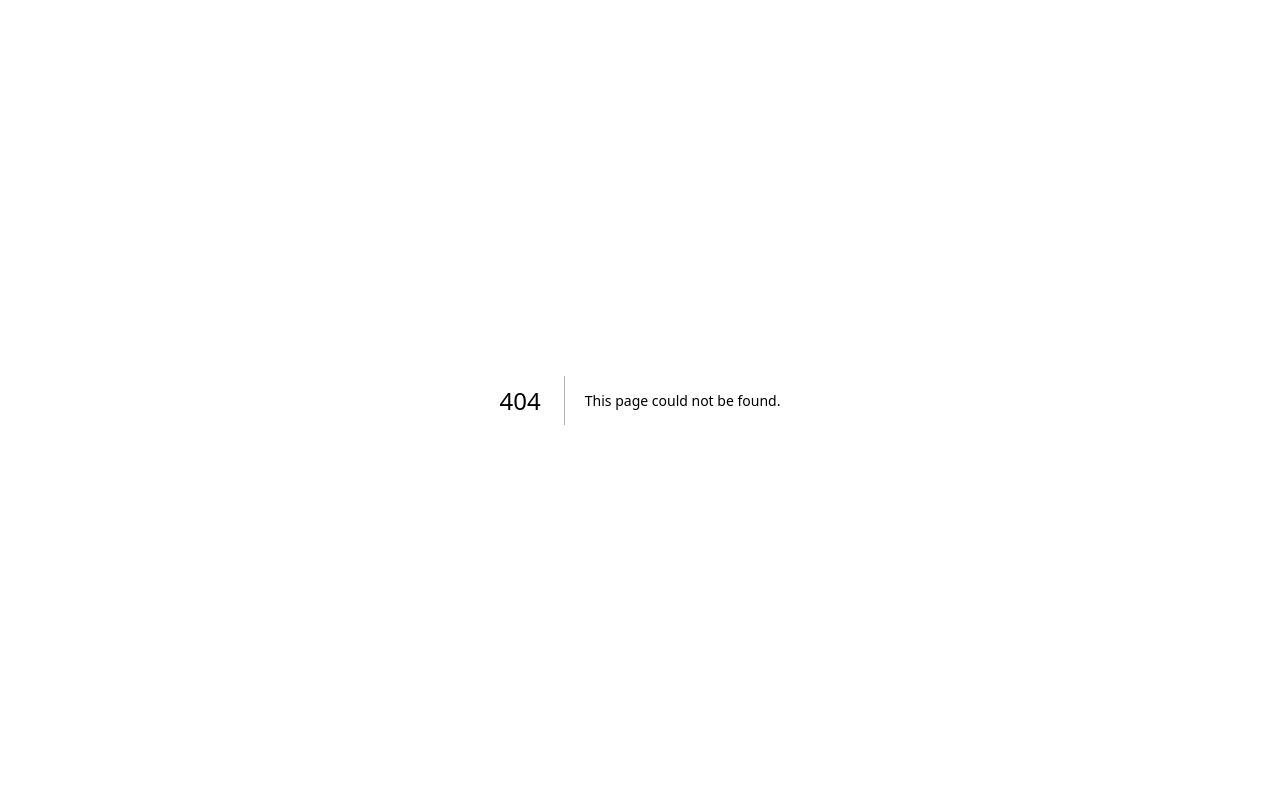
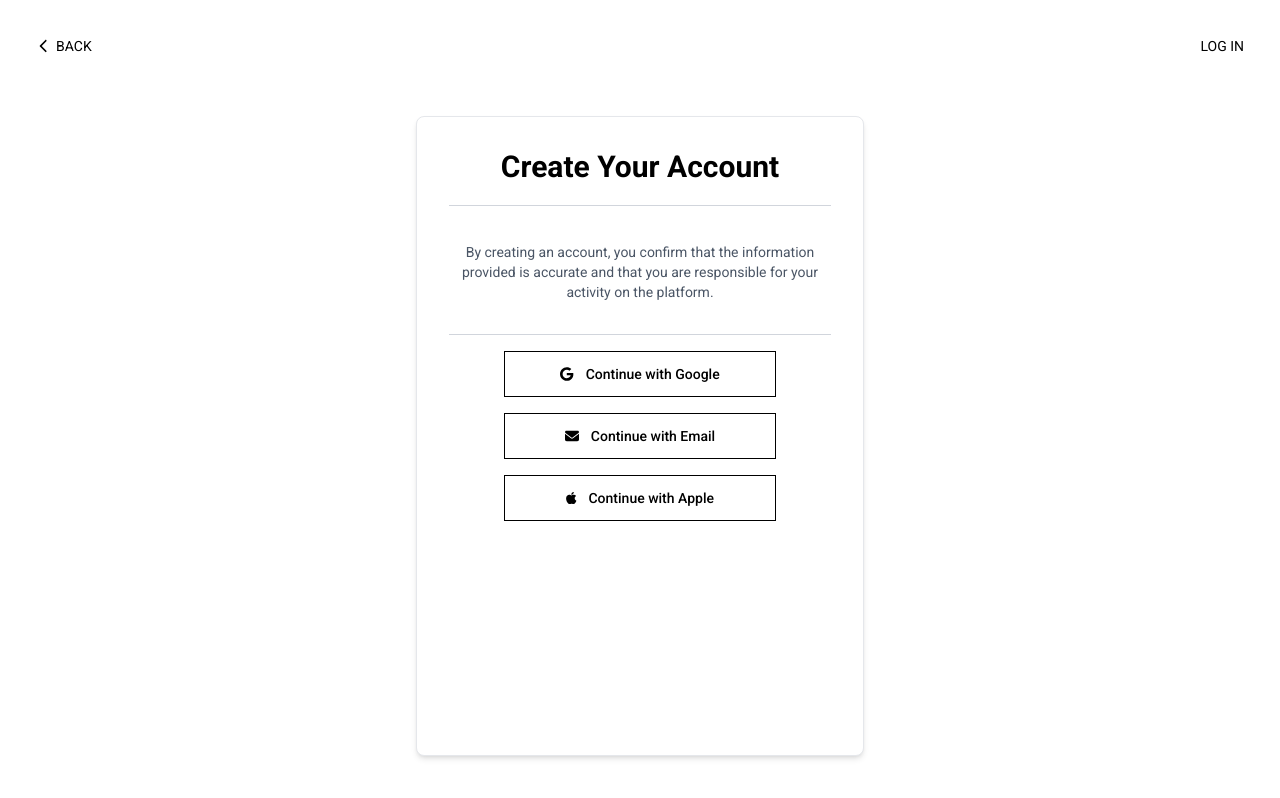
Before and after one commit to Glow-Nest/frontend, a Next.js app: page /signup in a window 1280 px wide. Before the commit this address had no page. Built offline with nearby package versions, Linux system fonts and the light colour scheme.

Commit message:
view for sign up done

```diff
--- a/app/globals.css
+++ b/app/globals.css
@@ -1,25 +1,12 @@
+@import url('https://fonts.googleapis.com/css2?family=Roboto:ital,wght@0,100;0,300;0,400;0,500;0,700;0,900;1,100;1,300;1,400;1,500;1,700;1,900&display=swap');
 @import "tailwindcss";
 
 :root {
   --background: #ffffff;
   --foreground: #171717;
-}
-
-@theme inline {
-  --color-background: var(--background);
-  --color-foreground: var(--foreground);
-  --font-sans: var(--font-geist-sans);
-  --font-mono: var(--font-geist-mono);
-}
-
-@media (prefers-color-scheme: dark) {
-  :root {
-    --background: #0a0a0a;
-    --foreground: #ededed;
-  }
+  --font-sans: 'Roboto', sans-serif;
 }
 
 body {
-  background: var(--background);
-  color: var(--foreground);
+  font-family: var(--font-sans);
 }
--- /dev/null
+++ b/app/signup/page.tsx
@@ -0,0 +1,18 @@
+import React from 'react'
+
+import LoginSignUpNavbar from '@/components/common/LoginSignUpNavbar';
+import SignUpBox from '@/components/signup/SignUpBox';
+
+function SignUp() {
+
+    return (
+        <>
+            <LoginSignUpNavbar/>
+
+            <SignUpBox/>
+        </>
+
+    )
+}
+
+export default SignUp
--- /dev/null
+++ b/components/common/BackIcon.tsx
@@ -0,0 +1,21 @@
+'use client';
+
+import { faArrowLeft, faChevronLeft } from '@fortawesome/free-solid-svg-icons'
+import { FontAwesomeIcon } from '@fortawesome/react-fontawesome'
+
+import React, { useState } from 'react'
+
+import '@fortawesome/fontawesome-svg-core/styles.css';
+
+function BackIcon() {
+    const [isHovered, setIsHovered] = useState(false);
+
+    return (
+        <div className="cursor-pointer flex items-center gap-1 text-sm uppercase" onMouseEnter={() => setIsHovered(true)} onMouseLeave={() => setIsHovered(false)}>
+            <FontAwesomeIcon icon={isHovered ? faArrowLeft : faChevronLeft} className="transition-all duration-200 w-4" />
+            <span>Back</span>
+        </div>
+    )
+}
+
+export default BackIcon
--- /dev/null
+++ b/components/common/ContinueWithButton.tsx
@@ -0,0 +1,49 @@
+'use client';
+
+import { faGoogle, faApple } from '@fortawesome/free-brands-svg-icons';
+import { faEnvelope } from '@fortawesome/free-solid-svg-icons';
+import { FontAwesomeIcon } from '@fortawesome/react-fontawesome';
+
+
+function ContinueWithButton({ onEmailClick }: { onEmailClick: () => void }) {
+    const buttonData = [
+        {
+            icon: faGoogle,
+            text: 'Continue with Google',
+            onClick: () => {
+                console.log('Google sign-in clicked');
+            },
+        },
+        {
+            icon: faEnvelope,
+            text: 'Continue with Email',
+            onClick: onEmailClick,
+        },
+        {
+            icon: faApple,
+            text: 'Continue with Apple',
+            onClick: () => {
+                console.log('Apple sign-in clicked');
+            },
+        },
+    ];
+
+
+    return (
+        <>
+            {buttonData.map(({ icon, text, onClick }, index) => (
+                <button
+                    key={index}
+                    onClick={onClick}
+                    className="btn-sweep w-68 flex items-center justify-center gap-3 px-6 py-3
+                     border text-sm font-medium bg-white transition duration-300 cursor-pointer"
+                >
+                    <FontAwesomeIcon icon={icon} />
+                    <span>{text}</span>
+                </button>
+            ))}
+        </>
+    );
+}
+
+export default ContinueWithButton;
--- /dev/null
+++ b/components/common/LoginSignUpNavbar.tsx
@@ -0,0 +1,26 @@
+import React from 'react'
+
+import BackIcon from '@/components/common/BackIcon';
+import "../common/css/hoverUnderline.css"
+
+import '@fortawesome/fontawesome-svg-core/styles.css';
+
+function LoginSignUpNavbar() {
+
+    return (
+        <>
+            <div className="p-5 m-4 flex justify-between items-center">
+                <BackIcon/>
+
+                <div className="hoverUnderline text-sm uppercase cursor-pointer relative inline-block">
+                    Log in
+                </div>
+
+            </div>
+
+        </>
+
+    )
+}
+
+export default LoginSignUpNavbar
--- /dev/null
+++ b/components/common/css/buttonSweep.css
@@ -0,0 +1,21 @@
+.btn-sweep {
+    position: relative;
+    overflow: hidden;
+    z-index: 0;
+}
+
+.btn-sweep::before {
+    content: "";
+    position: absolute;
+    top: 0;
+    left: 0;
+    height: 100%;
+    width: 0;
+    background-color: #d1d5db;
+    z-index: -1;
+    transition: width 0.3s ease;
+}
+
+.btn-sweep:hover::before {
+    width: 100%;
+}
--- /dev/null
+++ b/components/common/css/hoverUnderline.css
@@ -0,0 +1,16 @@
+.hoverUnderline::after {
+    content: "";
+    position: absolute;
+    left: 0;
+    bottom: 0;
+    height: 2px;
+    width: 100%;
+    background-color: black;
+    transform: scaleX(0);
+    transform-origin: left;
+    transition: transform 0.3s ease;
+    pointer-events: none;
+  }
+  .hoverUnderline:hover::after {
+    transform: scaleX(1);
+  }
--- /dev/null
+++ b/components/signup/InputFields.tsx
@@ -0,0 +1,73 @@
+'use client';
+
+import React, { useState } from 'react';
+import "../common/css/hoverUnderline.css";
+
+function InputFields({ onEmailClick }: { onEmailClick: () => void }) {
+    const [form, setForm] = useState({
+        firstName: '',
+        lastName: '',
+        phoneNumber: '',
+        email: '',
+        password: ''
+    });
+
+    const handleChange = (e: React.ChangeEvent<HTMLInputElement>) => {
+        const { name, value } = e.target;
+        setForm(prev => ({ ...prev, [name]: value }));
+    };
+
+    const allFieldsFilled = Object.values(form).every(val => val.trim() !== '');
+
+    return (
+        <div className="flex flex-col gap-6 w-full">
+            <InputField label="First Name" name="firstName" placeholder="John" value={form.firstName} onChange={handleChange} />
+            <InputField label="Last Name" name="lastName" placeholder="Doe" value={form.lastName} onChange={handleChange} />
+            <InputField label="Phone Number" name="phoneNumber" placeholder="Phone Number" type="tel" value={form.phoneNumber} onChange={handleChange} />
+            <InputField label="Email Address" name="email" placeholder="example@gmail.com" type="email" value={form.email} onChange={handleChange} />
+            <InputField label="Password" name="password" placeholder="Password" type="password" value={form.password} onChange={handleChange} />
+
+            <div className="flex justify-between items-center mt-4">
+                <button
+                    className={`px-5 py-2 rounded text-sm font-medium transition duration-200 cursor-pointer
+                    ${allFieldsFilled
+                            ? 'bg-black text-white hover:bg-gray-800'
+                            : 'bg-gray-300 text-gray-500 cursor-not-allowed'
+                        }`}
+                    disabled={!allFieldsFilled}
+                >
+                    CONTINUE
+                </button>
+
+                <p className="hoverUnderline text-sm cursor-pointer relative inline-block" onClick={onEmailClick}>
+                    BACK
+                </p>
+            </div>
+        </div>
+    );
+}
+
+function InputField({ label, name, value, onChange, placeholder, type = 'text' }: {
+    label: string;
+    name: string;
+    value: string;
+    onChange: (e: React.ChangeEvent<HTMLInputElement>) => void;
+    placeholder: string;
+    type?: string;
+}) {
+    return (
+        <div className="flex flex-col w-full">
+            <label className="text-xs text-gray-600 font-semibold">{label}</label>
+            <input
+                name={name}
+                value={value}
+                onChange={onChange}
+                type={type}
+                placeholder={placeholder}
+                className="border-b border-gray-400 h-8 focus:outline-none focus:border-b"
+            />
+        </div>
+    );
+}
+
+export default InputFields;
--- /dev/null
+++ b/components/signup/SignUpBox.tsx
@@ -0,0 +1,62 @@
+'use client';
+
+import '@fortawesome/fontawesome-svg-core/styles.css';
+import '../common/css/buttonSweep.css';
+
+import React, { useState } from 'react';
+import { AnimatePresence, motion } from 'framer-motion';
+import ContinueWithButton from '../common/ContinueWithButton';
+import InputFields from './InputFields';
+
+export default function SignUpBox() {
+    const [showEmailForm, setShowEmailForm] = useState(false);
+
+    return (
+        <div className="bg-white shadow-md rounded-lg border border-gray-200
+                h-[90vh] sm:h-[80vh] md:h-[75vh] lg:h-[80vh]
+                w-[90vw] sm:w-[70vw] md:w-[50vw] lg:w-[35vw]
+                m-auto mt-10
+                flex flex-col gap-5 items-center
+                p-6 sm:p-8 overflow-hidden">
+
+            <span className="text-2xl sm:text-3xl font-semibold text-center">
+                Create Your Account
+            </span>
+
+            <hr className="border-t border-gray-300 w-full mb-4" />
+
+            <AnimatePresence mode="wait">
+                {showEmailForm ? (
+                    <motion.div
+                        key="form"
+                        initial={{ opacity: 0, y: 20 }}
+                        animate={{ opacity: 1, y: 0 }}
+                        exit={{ opacity: 0, y: -20 }}
+                        transition={{ duration: 0.3 }}
+                        className="w-full"
+                    >
+                        <InputFields onEmailClick={() => setShowEmailForm(false)} />
+
+                    </motion.div>
+                ) : (
+                    <motion.div
+                        key="buttons"
+                        initial={{ opacity: 0, y: 20 }}
+                        animate={{ opacity: 1, y: 0 }}
+                        exit={{ opacity: 0, y: -20 }}
+                        transition={{ duration: 0.3 }}
+                        className="w-full flex flex-col items-center space-y-4">
+                        <p className="text-center text-sm text-gray-600">
+                            By creating an account, you confirm that the information provided is accurate
+                            and that you are responsible for your activity on the platform.
+                        </p>
+
+                        <hr className="border-t border-gray-300 w-full my-4" />
+
+                        <ContinueWithButton onEmailClick={() => setShowEmailForm(true)} />
+                    </motion.div>
+                )}
+            </AnimatePresence>
+        </div>
+    );
+}
```
Also changed, not shown: package.json (+8 -2 lines), 1 other file (tests, documents, lock files or other folders).
